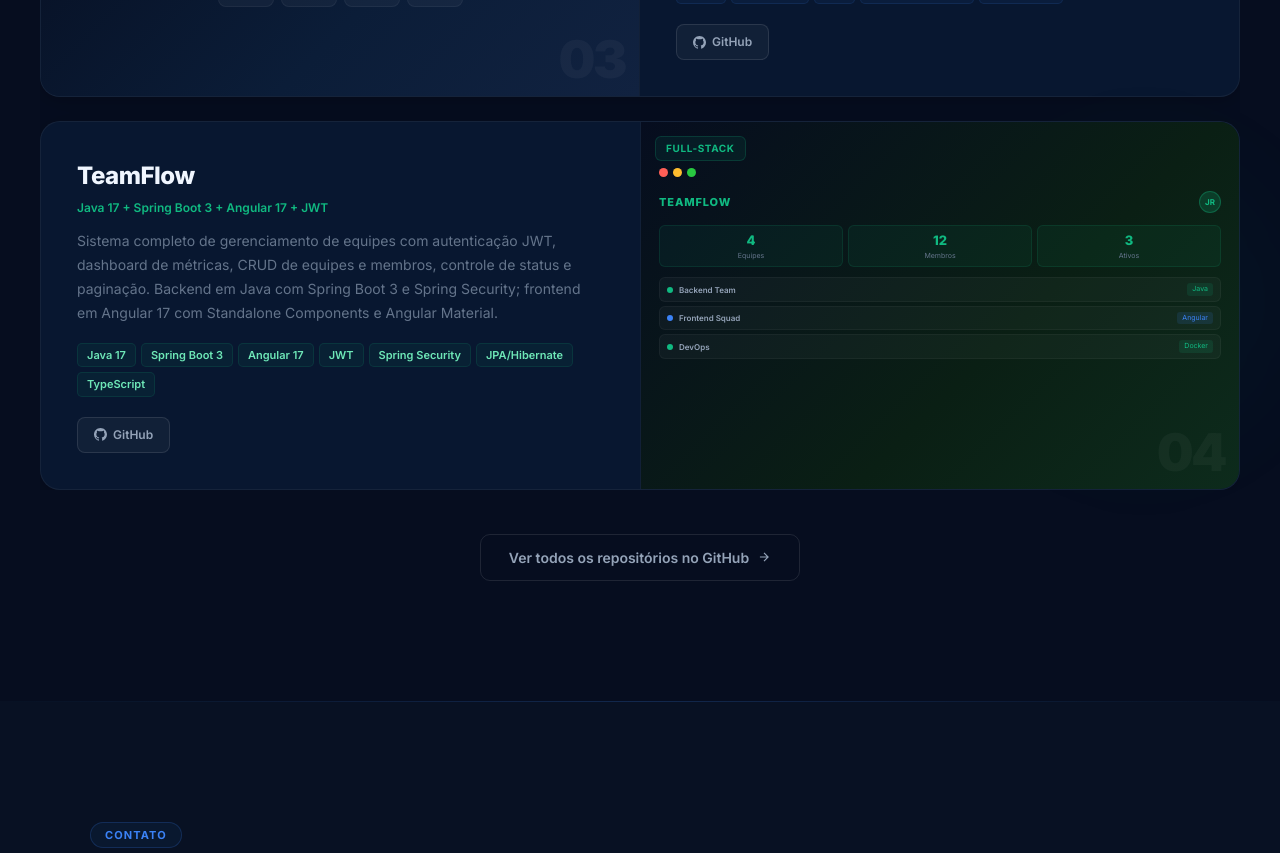
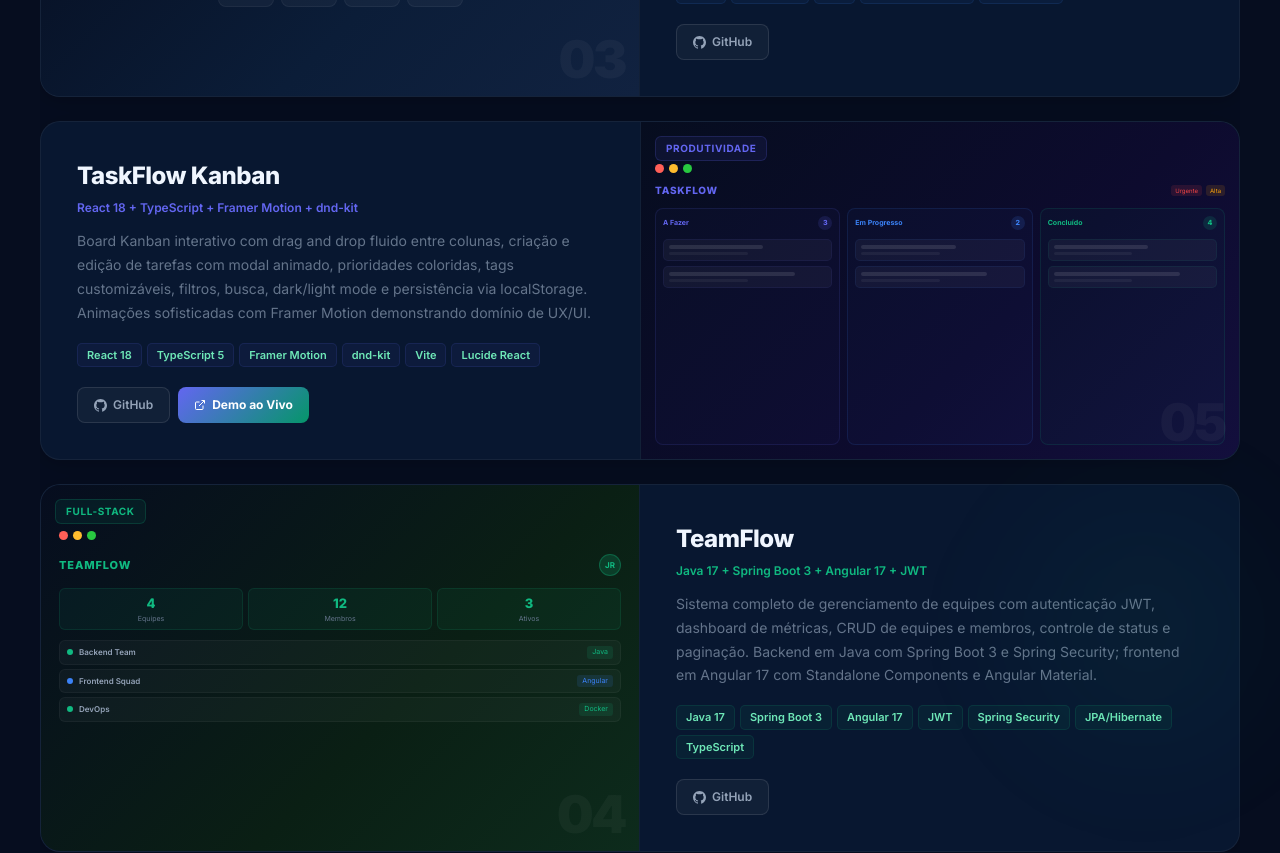
Before and after one commit to jrabeloneto/joao-portifolio, a React (Vite) app: page / in a window 1280 px wide. Shown: the part 5180-6033 px from the top of the page. Built offline with nearby package versions, Linux system fonts and the light colour scheme.

Commit message:
feat: adiciona TaskFlow Kanban aos projetos do portfólio

```diff
--- a/src/components/Projects.jsx
+++ b/src/components/Projects.jsx
@@ -40,6 +40,19 @@ const projects = [
     accent: '#3b82f6',
     mockContent: 'techstore',
     mockBg: 'linear-gradient(135deg, #060d1f 0%, #0b1d38 60%, #112240 100%)',
+  },
+  {
+    id: '05',
+    category: 'Produtividade',
+    title: 'TaskFlow Kanban',
+    subtitle: 'React 18 + TypeScript + Framer Motion + dnd-kit',
+    desc: 'Board Kanban interativo com drag and drop fluido entre colunas, criação e edição de tarefas com modal animado, prioridades coloridas, tags customizáveis, filtros, busca, dark/light mode e persistência via localStorage. Animações sofisticadas com Framer Motion demonstrando domínio de UX/UI.',
+    techs: ['React 18', 'TypeScript 5', 'Framer Motion', 'dnd-kit', 'Vite', 'Lucide React'],
+    github: 'https://github.com/jrabeloneto/taskflow',
+    demo: 'https://taskflow-eight-blond.vercel.app',
+    accent: '#6366f1',
+    mockContent: 'taskflow_kanban',
+    mockBg: 'linear-gradient(135deg, #060d1f 0%, #0d0b2e 60%, #130f3d 100%)',
   },
   {
     id: '04',
@@ -118,6 +131,48 @@ function ProjectMock({ content, bg, accent }) {
               <div style={{ marginTop: '5px', height: '13px', background: `${accent}25`, borderRadius: '3px', display: 'flex', alignItems: 'center', justifyContent: 'center' }}>
                 <span style={{ fontSize: '7px', color: accent, fontWeight: '700' }}>COMPRAR</span>
               </div>
+            </div>
+          ))}
+        </div>
+      </div>
+    )
+  }
+  if (content === 'taskflow_kanban') {
+    const cols = [
+      { label: 'A Fazer', color: '#6366f1', count: 3 },
+      { label: 'Em Progresso', color: '#3b82f6', count: 2 },
+      { label: 'Concluído', color: '#10b981', count: 4 },
+    ]
+    return (
+      <div style={{ width: '100%', height: '100%', background: bg, padding: '14px', overflow: 'hidden', display: 'flex', flexDirection: 'column' }}>
+        <div style={{ display: 'flex', gap: '5px', marginBottom: '10px', marginTop: '28px' }}>
+          {['#ff5f57', '#febc2e', '#28c840'].map(c => (
+            <div key={c} style={{ width: '9px', height: '9px', borderRadius: '50%', background: c }} />
+          ))}
+        </div>
+        {/* Header */}
+        <div style={{ display: 'flex', justifyContent: 'space-between', alignItems: 'center', marginBottom: '10px' }}>
+          <div style={{ fontSize: '10px', fontWeight: '800', color: '#6366f1', letterSpacing: '0.08em' }}>TASKFLOW</div>
+          <div style={{ display: 'flex', gap: '4px' }}>
+            {['Urgente', 'Alta'].map(p => (
+              <span key={p} style={{ fontSize: '6px', padding: '1px 4px', background: p === 'Urgente' ? '#ef444420' : '#f59e0b20', color: p === 'Urgente' ? '#ef4444' : '#f59e0b', borderRadius: '3px' }}>{p}</span>
+            ))}
+          </div>
+        </div>
+        {/* Kanban columns */}
+        <div style={{ flex: 1, display: 'flex', gap: '7px', overflow: 'hidden' }}>
+          {cols.map(col => (
+            <div key={col.label} style={{ flex: 1, background: `${col.color}08`, border: `1px solid ${col.color}20`, borderRadius: '8px', padding: '7px', display: 'flex', flexDirection: 'column', gap: '5px' }}>
+              <div style={{ display: 'flex', justifyContent: 'space-between', alignItems: 'center', marginBottom: '4px' }}>
+                <span style={{ fontSize: '7px', fontWeight: '700', color: col.color }}>{col.label}</span>
+                <span style={{ fontSize: '7px', background: `${col.color}25`, color: col.color, borderRadius: '50%', width: '14px', height: '14px', display: 'flex', alignItems: 'center', justifyContent: 'center', fontWeight: '800' }}>{col.count}</span>
+              </div>
+              {Array.from({ length: Math.min(col.count, 2) }).map((_, i) => (
+                <div key={i} style={{ background: 'rgba(255,255,255,0.04)', borderRadius: '5px', padding: '5px', border: `1px solid ${col.color}15` }}>
+                  <div style={{ height: '4px', background: 'rgba(255,255,255,0.1)', borderRadius: '2px', marginBottom: '3px', width: `${60 + i * 20}%` }} />
+                  <div style={{ height: '3px', background: 'rgba(255,255,255,0.05)', borderRadius: '2px', width: '50%' }} />
+                </div>
+              ))}
             </div>
           ))}
         </div>
```
